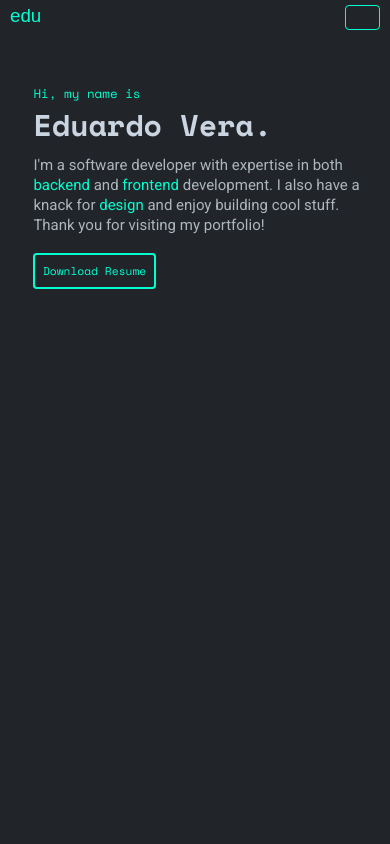
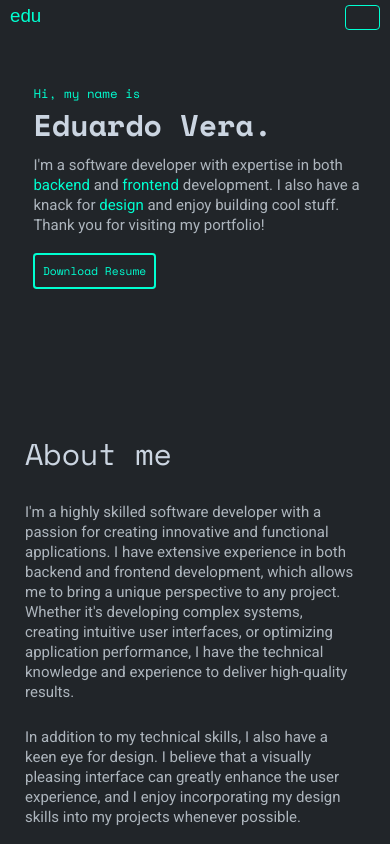
Before and after one commit to ewa1do/portfolio-next, a Next.js app: page / in a window 390 px wide. Built offline with nearby package versions, Linux system fonts and the light colour scheme; a web font is replaced by a local one.

Commit message:
uploading about me section

```diff
--- /dev/null
+++ b/src/components/markers/Marker.js
@@ -0,0 +1,19 @@
+function Marker() {
+    return (
+        <svg
+            width="10"
+            height="10"
+            viewBox="0 0 15 10"
+            fill="none"
+            xmlns="http://www.w3.org/2000/svg"
+            className="w-4 md:w-6"
+        >
+            <path
+                d="M14.4731 5.05639L3.67164 9.25303L3.75456 0.690513L14.4731 5.05639Z"
+                fill="#00FFD1"
+            />
+        </svg>
+    )
+}
+
+export default Marker
--- /dev/null
+++ b/src/components/titles/Title.js
@@ -0,0 +1,15 @@
+import { Space_Mono } from 'next/font/google'
+
+const spaceMono = Space_Mono({ subsets: ['latin'], weight: ['400', '700'] })
+
+function Title(props) {
+    return (
+        <h2
+            className={`${spaceMono.className} text-5xl md:text-7xl lg:text-8xl text-slate-300 pb-8`}
+        >
+            {props.children}
+        </h2>
+    )
+}
+
+export default Title
--- /dev/null
+++ b/src/components/wrappers/ImageWrapper.js
@@ -0,0 +1,66 @@
+import { useState } from 'react'
+
+function ImageWrapper(props) {
+    const [isHovering, setIsHovering] = useState(false)
+
+    function handleMouseEnter() {
+        setIsHovering(true)
+    }
+
+    function handleMouseLeave() {
+        setIsHovering(false)
+    }
+
+    const { extraStyles } = props
+    const defaultStyles = 'mt-10 h-80 w-96'
+
+    if (props.frame) {
+        return (
+            <picture
+                style={{
+                    backgroundImage: `linear-gradient(
+                        to right,
+                        ${
+                            !isHovering
+                                ? 'rgb(0, 255, 209, 0.25)'
+                                : 'transparent'
+                        },
+                        ${
+                            !isHovering
+                                ? 'rgb(0, 255, 209, 0.25)'
+                                : 'transparent'
+                        }
+                    ), url(${props.href})`,
+                    transition: 'all 1s ease',
+                }}
+                className={`bg-cover bg-center bg-no-repeat ${
+                    props.extraStyles ? extraStyles : defaultStyles
+                }`}
+                onMouseEnter={handleMouseEnter}
+                onMouseLeave={handleMouseLeave}
+            >
+                <h2>Hello</h2>
+            </picture>
+        )
+    }
+
+    return (
+        <picture
+            style={{
+                backgroundImage: `linear-gradient(
+                    to right,
+                    ${!isHovering ? 'rgb(0, 255, 209, 0.25)' : 'transparent'},
+                    ${!isHovering ? 'rgb(0, 255, 209, 0.25)' : 'transparent'}
+                ), url(${props.href})`,
+                transition: 'all 1s ease',
+            }}
+            className={`bg-cover bg-center bg-no-repeat ${
+                props.extraStyles ? extraStyles : defaultStyles
+            }`}
+            onMouseEnter={handleMouseEnter}
+            onMouseLeave={handleMouseLeave}
+        ></picture>
+    )
+}
+
+export default ImageWrapper
--- /dev/null
+++ b/src/components/wrappers/SectionWrapper.js
@@ -0,0 +1,15 @@
+function SectionWrapper(props) {
+    const defaultStyles = `flex flex-col`
+
+    return (
+        <section
+            className={`w-screen bg-bg-dark py-60 md:py-80 px-10 md:px-14 ${
+                props.extraStyles ? props.extraStyles : defaultStyles
+            }`}
+        >
+            {props.children}
+        </section>
+    )
+}
+
+export default SectionWrapper
--- a/src/pages/About.js
+++ b/src/pages/About.js
@@ -1,15 +1,103 @@
-{
-    /*
-    I'm a highly skilled software developer with a passion for creating innovative and functional applications.
-    I have extensive experience in both backend and frontend development, which allows me to bring a unique perspective to any project.
-    Whether it's developing complex systems, creating intuitive user interfaces, or optimizing application performance,
-    I have the technical knowledge and experience to deliver high-quality results.
+import Image from 'next/image'
+import Title from '@/components/titles/Title'
+import SectionWrapper from '@/components/wrappers/SectionWrapper'
+import ImageWrapper from '@/components/wrappers/ImageWrapper'
+import useScreenSize from '@/hooks/useScreenSize'
+import getFonts from '@/utils/fonts'
+import Marker from '@/components/markers/Marker'
 
-    In addition to my technical skills, I also have a keen eye for design.
-    I believe that a visually pleasing interface can greatly enhance the user experience,
-    and I enjoy incorporating my design skills into my projects whenever possible.
+const { roboto, spaceMono } = getFonts()
 
-    I'm always seeking new challenges and opportunities to learn and grow as a developer.
-    If you're interested in collaborating on a project or learning more about my experience,
-    please don't hesitate to contact me. */
+const contentBlocks = [
+    `I'm a highly skilled software developer with a passion
+    for creating innovative and functional applications. I have
+    extensive experience in both backend and frontend
+    development, which allows me to bring a unique perspective
+    to any project. Whether it's developing complex
+    systems, creating intuitive user interfaces, or optimizing
+    application performance, I have the technical knowledge and
+    experience to deliver high-quality results.`,
+
+    `In addition to my technical skills, I also have a keen eye
+    for design. I believe that a visually pleasing interface can
+    greatly enhance the user experience, and I enjoy
+    incorporating my design skills into my projects whenever
+    possible.`,
+
+    `I'm always seeking new challenges and opportunities to
+    learn and grow as a developer. If you're interested in
+    collaborating on a project or learning more about my
+    experience, please don't hesitate to contact me.`,
+]
+
+const skills = [
+    'JavaScript (ES6+)',
+    'TypeScript',
+    'React.js',
+    'Next.js',
+    'Node.js',
+    'Express.js',
+    'PHP',
+    'Laravel',
+]
+
+function About() {
+    const [{ width }, breakpoints] = useScreenSize()
+
+    const { tablet } = breakpoints()
+
+    return (
+        <>
+            <SectionWrapper
+                extraStyles={`${
+                    width >= tablet
+                        ? ' md:flex md:flex-row md:justify-between'
+                        : ''
+                }`}
+            >
+                <div className={`md:w-3/5 lg:w-2/4`}>
+                    <Title>About me</Title>
+                    <article className="pr-2">
+                        {contentBlocks.map((paragraph, i) => (
+                            <p
+                                className={`${roboto.className} text-dark-gray py-5 text-2xl md:text-3xl lg:text-4xl`}
+                                key={`p-${i + 1}`}
+                            >
+                                {paragraph}
+                            </p>
+                        ))}
+                    </article>
+                </div>
+
+                <ImageWrapper
+                    href="/placeholderimg.jpg"
+                    extraStyles="h-80 w-96 md:h-96 md:w-2/5 lg:w-2/5 lg:h-[40rem] md:mr-10 mt-10 self-center"
+                />
+            </SectionWrapper>
+            <SectionWrapper>
+                <div className={`-mt-96 md:-mt-[36rem] text-dark-gray`}>
+                    <h3
+                        className={`${roboto.className} text-2xl md:text-3xl lg:text-4xl`}
+                    >
+                        Here are a few technologies I&apos;ve been working with
+                        recently:
+                    </h3>
+                    <ul
+                        className={`${spaceMono.className} grid grid-cols-2 gap-8 md:gap-x-4 sm:w-[40rem] md:w-[45rem] lg:w-[60rem] mt-10`}
+                    >
+                        {skills.map((skill, i) => (
+                            <li key={`skill-${i + 1}`} className="flex">
+                                <Marker />{' '}
+                                <span className="text-md sm:text-xl md:text-2xl lg:text-3xl pl-2">
+                                    {skill}
+                                </span>
+                            </li>
+                        ))}
+                    </ul>
+                </div>
+            </SectionWrapper>
+        </>
+    )
 }
+
+export default About
--- a/src/pages/HomePage.js
+++ b/src/pages/HomePage.js
@@ -1,13 +1,12 @@
-import { Space_Mono, Roboto } from 'next/font/google'
 import NavBar from '@/components/nav'
 import ButtonDownload from '@/components/buttons/ButtonDownload'
+import getFonts from '@/utils/fonts'
 
-const spaceMono = Space_Mono({ subsets: ['latin'], weight: ['400', '700'] })
-const roboto = Roboto({ subsets: ['latin'], weight: ['400', '500'] })
+const { roboto, spaceMono } = getFonts()
 
 function HomePage(props) {
     return (
-        <section className="pb-80">
+        <section className="">
             <NavBar />
 
             <div
@@ -25,7 +24,7 @@ function HomePage(props) {
                 </h1>
 
                 <p
-                    className={`${roboto.className} text-dark-gray py-3 mb-4 text-2xl md:text-3xl w-full md:w-4/5 xl:w-3/5 xl:text-4xl`}
+                    className={`${roboto.className} text-dark-gray py-3 mb-4 text-2xl md:text-3xl w-full sm:w-4/5 md:w-4/5 xl:w-3/5 xl:text-4xl`}
                 >
                     I&apos;m a software developer with expertise in both{' '}
                     <span className="text-neon-blue">backend </span>
--- a/src/pages/index.js
+++ b/src/pages/index.js
@@ -1,6 +1,8 @@
 import { Space_Mono } from 'next/font/google'
 
 import NavBar from '@/components/nav'
+
+import About from './About'
 import HomePage from './HomePage'
 
 import useScreenSize from '@/hooks/useScreenSize'
@@ -14,11 +16,13 @@ export default function Home() {
 
     return (
         <div
-            className={`bg-bg-dark h-screen ${
+            className={`bg-bg-dark h-screen overflow-x-hidden ${
                 width >= tablet ? 'px-6 pt-6' : ''
             }`}
         >
             <HomePage />
+
+            <About />
         </div>
     )
 }
--- /dev/null
+++ b/src/utils/fonts.js
@@ -0,0 +1,19 @@
+import { Space_Mono, Roboto } from 'next/font/google'
+
+const spaceMono = Space_Mono({ subsets: ['latin'], weight: ['400', '700'] })
+const roboto = Roboto({ subsets: ['latin'], weight: ['400', '500'] })
+
+/**
+ *
+ * @returns A Reusable function containing an object with the available fonts for the project
+ * Use this instead of exporting and creating the variable anytime you'll need it
+ */
+
+function getFonts() {
+    return {
+        spaceMono,
+        roboto,
+    }
+}
+
+export default getFonts
--- a/tailwind.config.js
+++ b/tailwind.config.js
@@ -19,5 +19,6 @@ module.exports = {
             },
         },
     },
+    important: true,
     plugins: [],
 }
```
Also changed, not shown: public/placeholderimg.jpg (added).
